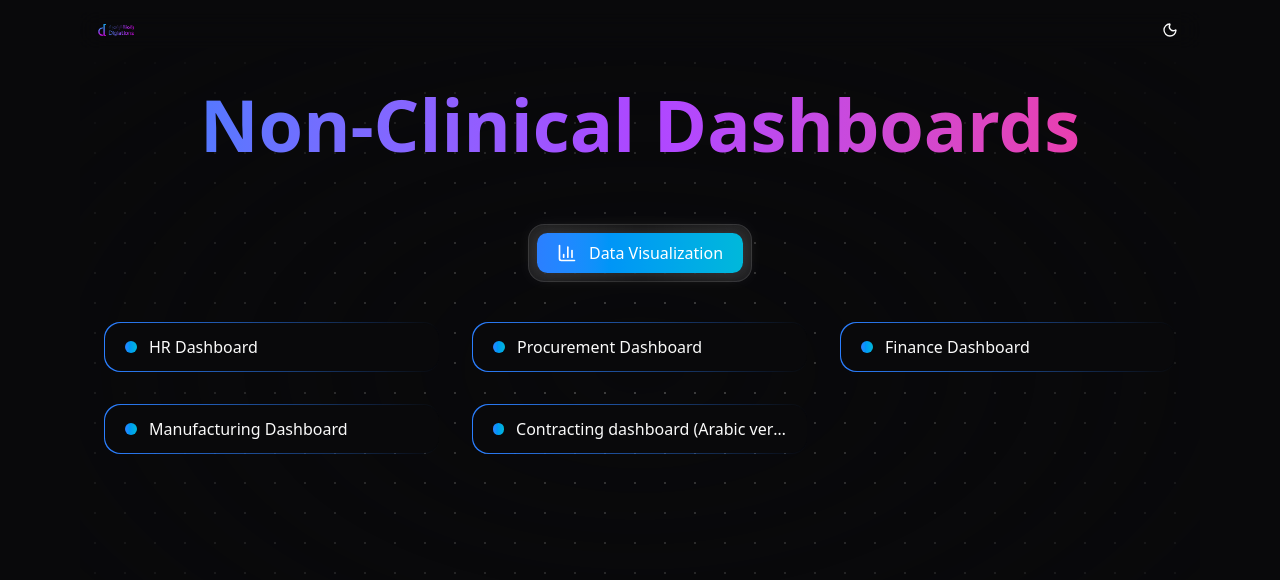
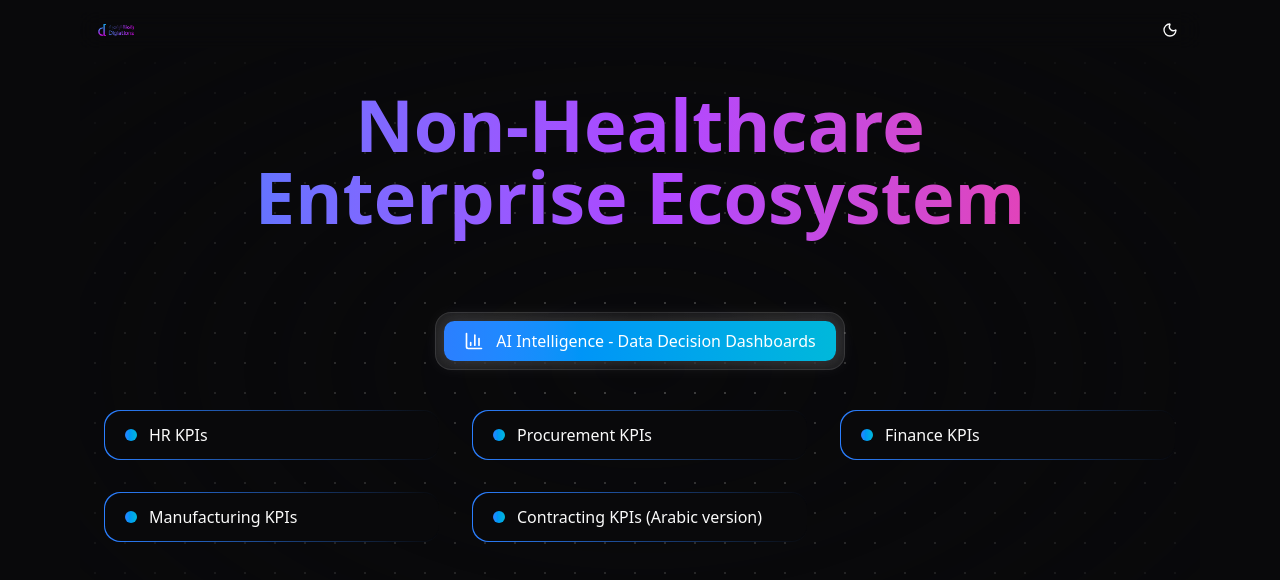
Before and after one commit to omarmohammed271/Wisys, a React (Vite) app in the folder dashboard/: page /non-Clinical in a window 1280 px wide. Shown: the top 580 px of the page. Built offline with nearby package versions, Linux system fonts and the light colour scheme.

Commit message:
Update Non-Clinical Dashboards names

```diff
--- a/dashboard/src/pages/NonClinical.tsx
+++ b/dashboard/src/pages/NonClinical.tsx
@@ -9,14 +9,14 @@ import { cn } from "@/lib/utils";
 // -------------------------------------------------------------
 const tabs = {
   dashboard: {
-    label: "Data Visualization",
+    label: "AI Intelligence - Data Decision Dashboards",
     icon: BarChart3,
     items: [
-      { label: 'HR Dashboard', to: '/hr-dashboard' },
-      { label: 'Procurement Dashboard', to: '/procurement-dashboard' },
-      { label: 'Finance Dashboard', to: '/finance-dashboard' },
-      { label: 'Manufacturing Dashboard', to: '/manufacturing-dashboard' },
-      { label: 'Contracting dashboard (Arabic version)', to: 'http://app2.digiations360.com/' },
+      { label: 'HR KPIs', to: '/hr-dashboard' },
+      { label: 'Procurement KPIs', to: '/procurement-dashboard' },
+      { label: 'Finance KPIs', to: '/finance-dashboard' },
+      { label: 'Manufacturing KPIs', to: '/manufacturing-dashboard' },
+      { label: 'Contracting KPIs (Arabic version)', to: 'http://app2.digiations360.com/' },
     ],
   },
 } as const;
@@ -63,10 +63,10 @@ export default function NonClinical() {
           transition={{ duration: 0.8 }}
         >
           <h1
-            className="text-5xl sm:text-5xl lg:text-7xl font-extrabold bg-clip-text text-transparent bg-gradient-to-r from-blue-500 via-purple-500 to-pink-500"
+            className="text-3xl sm:text-5xl lg:text-7xl md:h-40 font-extrabold bg-clip-text text-transparent text-wrap bg-gradient-to-r from-blue-500 via-purple-500 to-pink-500"
             style={{ fontFamily: "system-ui, -apple-system, sans-serif" }}
           >
-            Non-Clinical Dashboards
+            Non-Healthcare Enterprise Ecosystem
           </h1>
         </motion.div>
 
```
